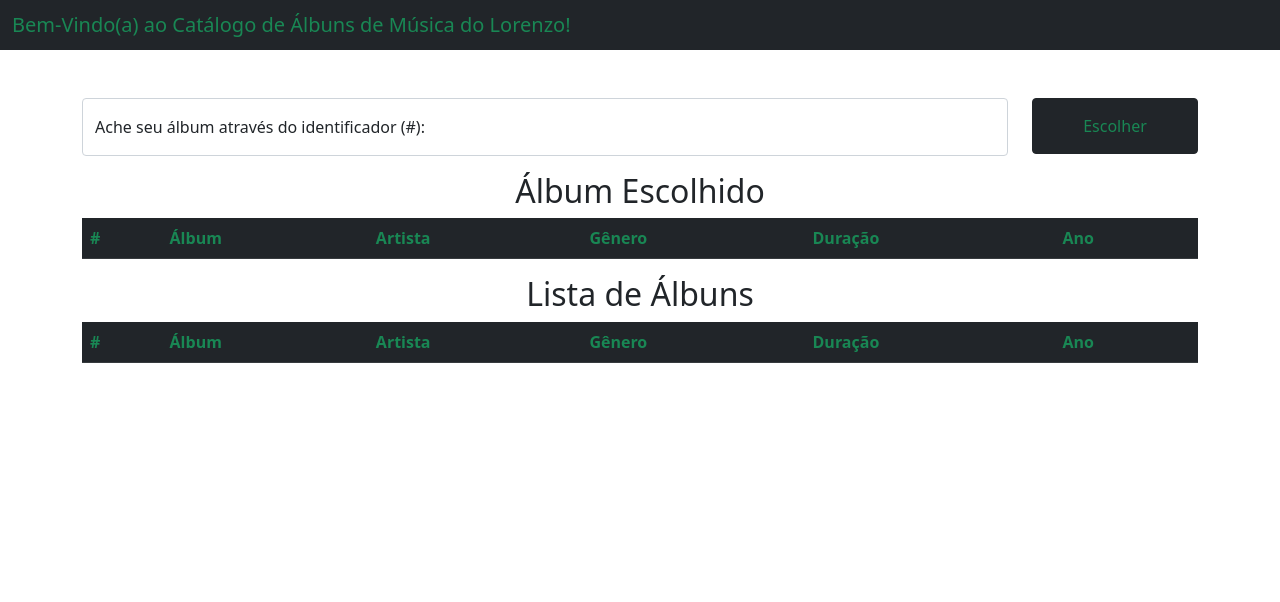
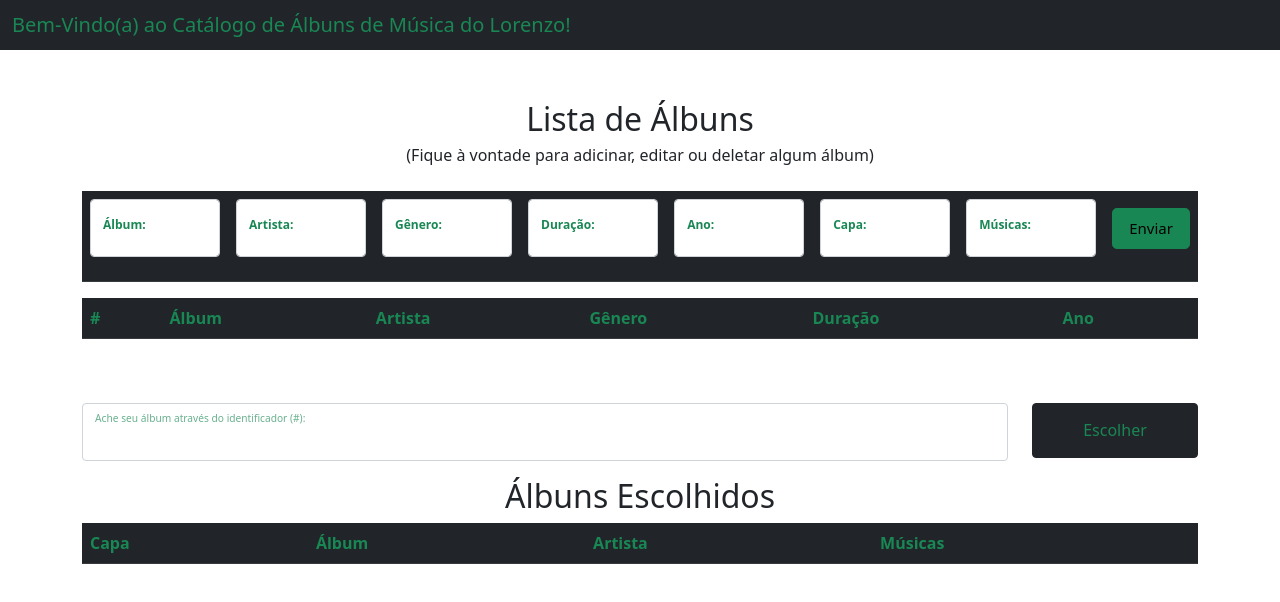
Before and after one commit to Laurentius96/Catalogo_de_Musica-NODE-JS-EXPRESS-CRUD, a plain HTML site: page FrontEnd/index.html in a window 1280 px wide. Drawn offline with nearby package versions, Linux system fonts and the light colour scheme; no server answers.

Commit message:
Arrumando o html

```diff
--- a/BackEnd/services/albuns.service.js
+++ b/BackEnd/services/albuns.service.js
@@ -34,7 +34,6 @@ const lorenzoAlbuns = [
           18. Dead Memories (Radio Mix)
           19. Snuff`,
     ],
-    escutado: "sim",
   },
   {
     id: 2,
@@ -60,7 +59,6 @@ const lorenzoAlbuns = [
           13. Getaway Car
           14. The Last Remaining Light`,
     ],
-    escutado: "sim",
   },
   {
     id: 3,
@@ -92,7 +90,6 @@ const lorenzoAlbuns = [
           19.	Yottabyte
           20.	Glitch`,
     ],
-    escutado: "sim",
   },
 ];
 
--- a/FrontEnd/index.html
+++ b/FrontEnd/index.html
@@ -12,7 +12,7 @@
       crossorigin="anonymous"
     />
     <link rel="stylesheet" href="./style.css" />
-    <title>Albuns de Música</title>
+    <title>Álbuns de Música</title>
   </head>
   <body>
     <header>
@@ -25,58 +25,100 @@
       </nav>
     </header>
     <main class="container">
-      <div class="row">
-        <div class="col-12 mt-5">
-          <div class="form-group">
-            <div class="row">
-              <div class="col-10">
+      <div>
+        <h2 style="text-align: center" id="titulo">Lista de Álbuns</h2>
+        <h6 style="text-align: center" id="subtitulo">
+          (Fique à vontade para adicinar, editar ou deletar algum álbum)
+        </h6>
+        <table id="lista"></table>
+      </div>
+      <table class="table table-dark table-hover">
+        <thead>
+          <tr>
+            <th scope="col">
               <div class="form-floating mb-3">
                 <input
-                    type="number"
+                  type="text"
                   class="form-control"
-                    id="idAlbum"
+                  id="albumCadastro"
+                  placeholder="albumCadastro"
+                />
+                <label for="floatingInput">Álbum:</label>
+              </div>
+            </th>
+            <th scope="col">
+              <div class="form-floating mb-3">
+                <input
+                  type="text"
+                  class="form-control"
+                  id="artista"
+                  placeholder="artista"
+                />
+                <label for="floatingInput">Artista:</label>
+              </div>
+            </th>
+            <th scope="col">
+              <div class="form-floating mb-3">
+                <input
+                  type="text"
+                  class="form-control"
+                  id="genero"
+                  placeholder="genero"
+                />
+                <label for="floatingInput">Gênero:</label>
+              </div>
+            </th>
+            <th scope="col">
+              <div class="form-floating mb-3">
+                <input
+                  type="text"
+                  class="form-control"
+                  id="duracao"
+                  placeholder="duracao"
+                />
+                <label for="floatingInput">Duração:</label>
+              </div>
+            </th>
+            <th scope="col">
+              <div class="form-floating mb-3">
+                <input
+                  type="text"
+                  class="form-control"
+                  id="ano"
                   placeholder="name@example.com"
                 />
-                  <label for="idAlbum"
-                    >Ache seu álbum através do identificador (#):</label
-                  >
+                <label for="floatingInput">Ano:</label>
               </div>
+            </th>
+            <th scope="col">
+              <div class="form-floating mb-3">
+                <input
+                  type="text"
+                  class="form-control"
+                  id="capa"
+                  placeholder="capa"
+                />
+                <label for="floatingInput">Capa:</label>
               </div>
-              <div class="col-2">
-                <button
-                  onclick="escolherAlbum()"
-                  class="btn btn-dark h-75 w-100"
-                  id="botao"
-                >
-                  Escolher
-                </button>
+            </th>
+            <th scope="col">
+              <div class="form-floating mb-3">
+                <input
+                  type="text"
+                  class="form-control"
+                  id="tracklist"
+                  placeholder="tracklist"
+                />
+                <label for="floatingInput">Músicas:</label>
               </div>
-            </div>
-          </div>
-        </div>
-        <div class="col-12">
-          <h2 style="text-align: center">Álbum Escolhido</h2>
-          <table class="table table-dark table-hover" id="t1">
-            <thead>
-              <tr>
-                <th scope="col">#</th>
-                <!-- <th scope="col">Capa</th> -->
-                <th scope="col">Álbum</th>
-                <th scope="col">Artista</th>
-                <th scope="col">Gênero</th>
-                <th scope="col">Duração</th>
-                <th scope="col">Ano</th>
-                <!-- <th scope="col">Músicas</th> -->
+            </th>
+            <th scope="col">
+              <button class="mb-4 btn btn-success btn-lg" onclick="submitForm()" id="botao1">Enviar</button>
+            </th>
           </tr>
         </thead>
-            <tbody id="album"></tbody>
+        <tbody id=""></tbody>
       </table>
-        </div>
-      </div>
-      <div>
-        <h2 style="text-align: center">Lista de Álbuns</h2>
-        <table id="lista"></table>
-      </div>
       <table class="table table-dark table-hover" id="t1">
         <thead>
           <tr>
@@ -92,6 +134,49 @@
         </thead>
         <tbody id="tabela"></tbody>
       </table>
+      <div class="row">
+        <div class="col-12 mt-5">
+          <div class="form-group">
+            <div class="row">
+              <div class="col-10">
+                <div class="form-floating mb-3">
+                  <input type="number" class="form-control" id="idAlbum" />
+                  <label for="idAlbum"
+                    >Ache seu álbum através do identificador (#):</label
+                  >
+                </div>
+              </div>
+              <div class="col-2">
+                <button
+                  onclick="escolherAlbum()"
+                  class="btn btn-dark h-75 w-100"
+                  id="botao2"
+                >
+                  Escolher
+                </button>
+              </div>
+            </div>
+          </div>
+        </div>
+        <div class="col-12">
+          <h2 style="text-align: center">Álbuns Escolhidos</h2>
+          <table class="table table-dark table-hover" id="t1">
+            <thead>
+              <tr>
+                <!-- <th scope="col">#</th> -->
+                <th scope="col">Capa</th>
+                <th scope="col">Álbum</th>
+                <th scope="col">Artista</th>
+                <!-- <th scope="col">Gênero</th> -->
+                <!-- <th scope="col">Duração</th> -->
+                <!-- <th scope="col">Ano</th> -->
+                <th scope="col">Músicas</th>
+              </tr>
+            </thead>
+            <tbody id="album"></tbody>
+          </table>
+        </div>
+      </div>
     </main>
     <script src="scripts.js"></script>
     <script
--- a/FrontEnd/scripts.js
+++ b/FrontEnd/scripts.js
@@ -58,3 +58,6 @@ const escolherAlbum = async () => {
     `
   );
 };
+
+
+// 32° )
--- a/FrontEnd/style.css
+++ b/FrontEnd/style.css
@@ -1,3 +1,25 @@
-#textoNav, #tabela, #t1, #botao{
+#textoNav,
+#tabela,
+#t1,
+#botao2 {
     color: #198754;
 }
+
+#botao1 {
+    color: black;
+    font-size: 15px;
+}
+
+label {
+    font-size: 12px;
+    color: #198754;
+}
+
+#titulo {
+    margin-top: 50px;
+}
+
+#subtitulo {
+
+    margin-bottom: 25px;
+}
```
Lines whose indentation alone changed are shown as unchanged.
